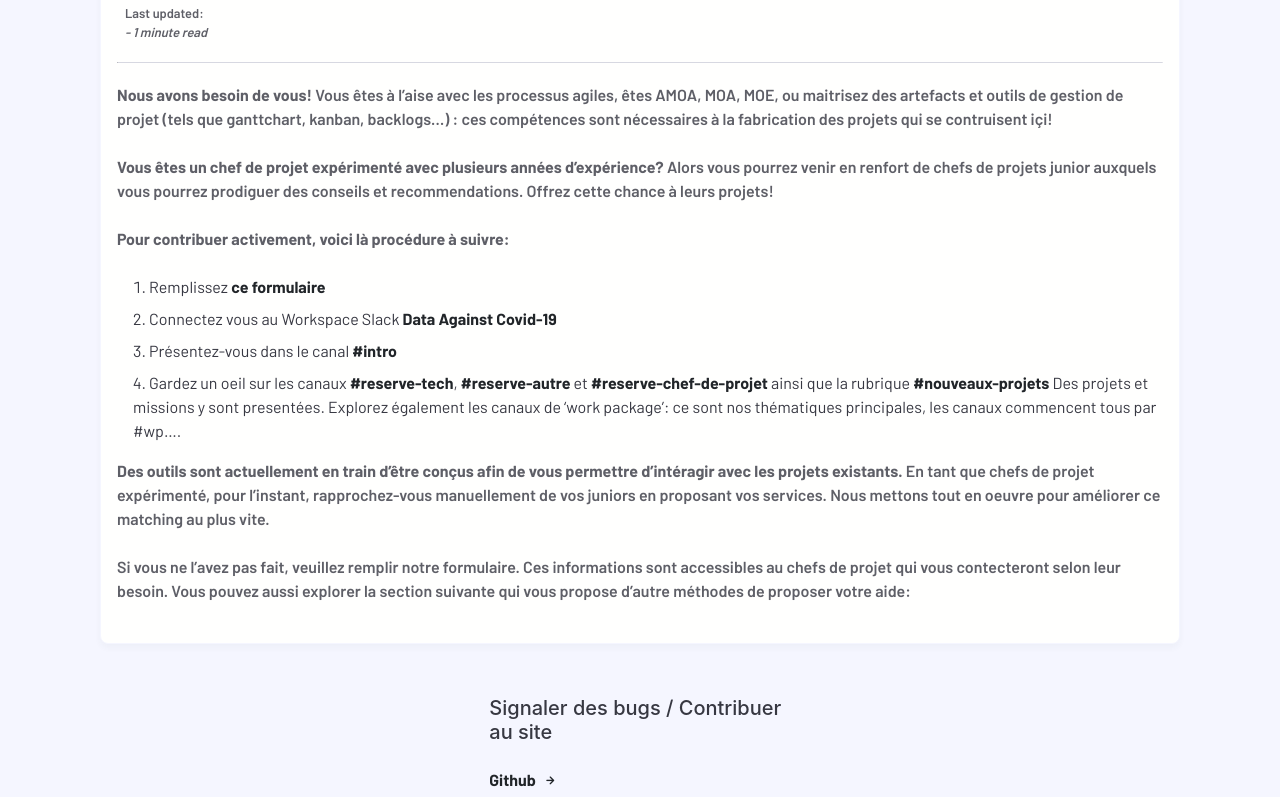
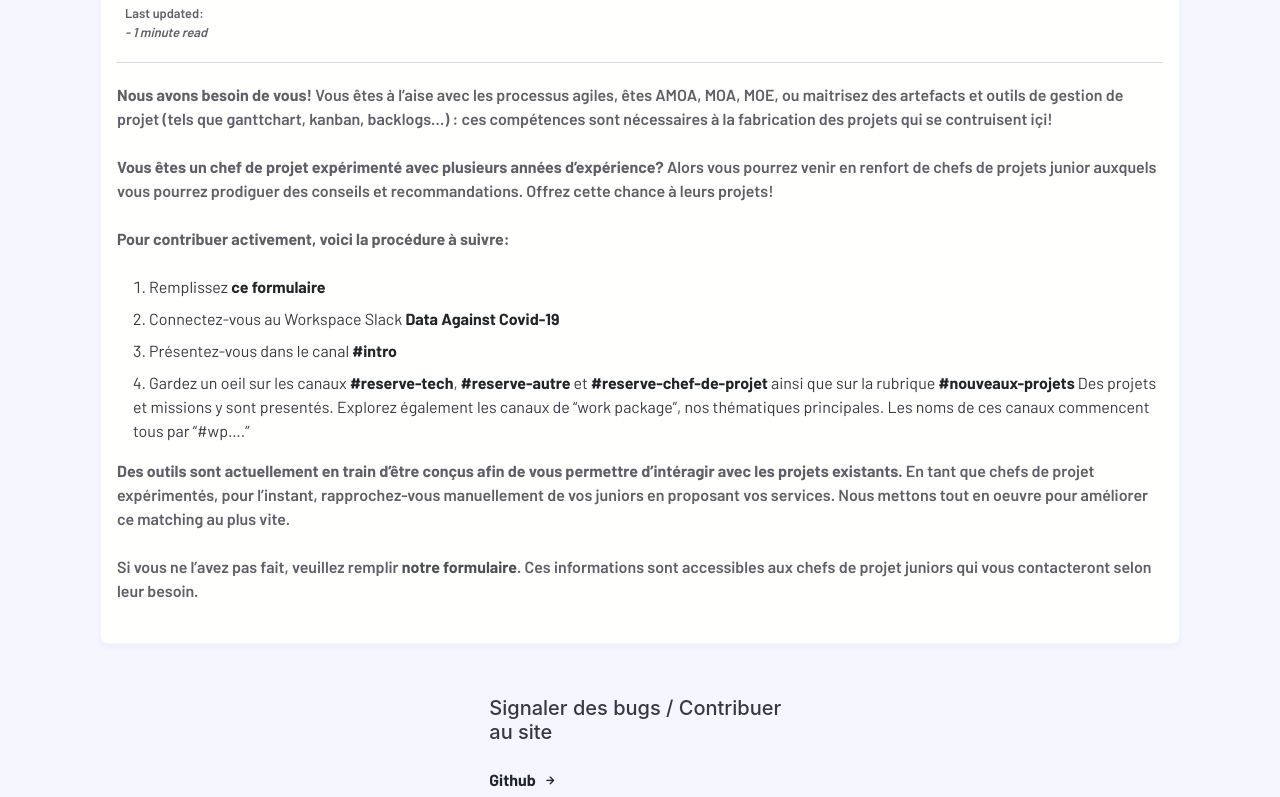
Before and after one commit to opencovid19-fr/opencovid19-fr.github.io, a Jekyll site: the page built from _posts/Comment contribuer/2020-03-15-je-suis-chef-de-projet.md, in a window 1280 px wide and 900 px high, scrolled down 215 px, cut to the strip 103-900 px from the top of the window. Built offline with Jekyll 4.4.1, drawn with Linux system fonts in a browser that asks for light colours; nearby versions of some CDN libraries; comment, search, counter and statistics services are not loaded.

Commit message:
Correct typos

```diff
--- a/_posts/Comment contribuer/2020-03-15-je-suis-chef-de-projet.md
+++ b/_posts/Comment contribuer/2020-03-15-je-suis-chef-de-projet.md
@@ -11,17 +11,16 @@
 
 **Nous avons besoin de vous!** Vous êtes à l'aise avec les processus agiles, êtes AMOA, MOA, MOE, ou maitrisez des artefacts et outils de gestion de projet (tels que ganttchart, kanban, backlogs...) : ces compétences sont nécessaires à la fabrication des projets qui se contruisent içi!
 
-**Vous êtes un chef de projet expérimenté avec plusieurs années d'expérience?** Alors vous pourrez venir en renfort de chefs de projets junior auxquels vous pourrez prodiguer des conseils et recommendations. Offrez cette chance à leurs projets!
+**Vous êtes un chef de projet expérimenté avec plusieurs années d'expérience?** Alors vous pourrez venir en renfort de chefs de projets junior auxquels vous pourrez prodiguer des conseils et recommandations. Offrez cette chance à leurs projets!
 
-**Pour contribuer activement, voici là procédure à suivre:**
+**Pour contribuer activement, voici la procédure à suivre:**
 1. Remplissez [ce formulaire](https://docs.google.com/forms/d/e/1FAIpQLSdiw56eQNGkm5uQt7mlcR32n--J2rwfSgOYpF9eAKThFNv7rA/viewform)
-2. Connectez vous au Workspace Slack [Data Against Covid-19](https://join.slack.com/t/dataagainstcovid-19/shared_invite/zt-cgsplso2-LIvWeRHlf1ZFIrh~SPj~IA)
+2. Connectez-vous au Workspace Slack [Data Against Covid-19](https://join.slack.com/t/dataagainstcovid-19/shared_invite/zt-cgsplso2-LIvWeRHlf1ZFIrh~SPj~IA)
 4. Présentez-vous dans le canal [#intro](https://app.slack.com/client/TUQTGE7FU/C010DRZCJQL/thread/CV3M7RE8Y-1585336854.107000)
-5. Gardez un oeil sur les canaux [#reserve-tech](https://app.slack.com/client/TUQTGE7FU/C0104P6HVQU/user_profile/UV7BB6V5H), [#reserve-autre](https://app.slack.com/client/TUQTGE7FU/C010GHUTNJZ/user_profile/UV7BB6V5H) et [#reserve-chef-de-projet](https://app.slack.com/client/TUQTGE7FU/C010GHURJJ1/user_profile/UV7BB6V5H) ainsi que la rubrique [#nouveaux-projets](https://app.slack.com/client/TUQTGE7FU/C0104CJLN9F/user_profile/UV7BB6V5H)
-Des projets et missions y sont presentées.
-Explorez également les canaux de 'work package': ce sont nos thématiques principales, les canaux commencent tous par #wp....
+5. Gardez un oeil sur les canaux [#reserve-tech](https://app.slack.com/client/TUQTGE7FU/C0104P6HVQU/user_profile/UV7BB6V5H), [#reserve-autre](https://app.slack.com/client/TUQTGE7FU/C010GHUTNJZ/user_profile/UV7BB6V5H) et [#reserve-chef-de-projet](https://app.slack.com/client/TUQTGE7FU/C010GHURJJ1/user_profile/UV7BB6V5H) ainsi que sur la rubrique [#nouveaux-projets](https://app.slack.com/client/TUQTGE7FU/C0104CJLN9F/user_profile/UV7BB6V5H)
+Des projets et missions y sont presentés.
+Explorez également les canaux de "work package", nos thématiques principales. Les noms de ces canaux commencent tous par "#wp...."
 
-**Des outils sont actuellement en train d'être conçus afin de vous permettre d'intéragir avec les projets existants.** En tant que chefs de projet expérimenté, pour l'instant, rapprochez-vous manuellement de vos juniors en proposant vos services. Nous mettons tout en oeuvre pour améliorer ce matching au plus vite.
+**Des outils sont actuellement en train d'être conçus afin de vous permettre d'intéragir avec les projets existants.** En tant que chefs de projet expérimentés, pour l'instant, rapprochez-vous manuellement de vos juniors en proposant vos services. Nous mettons tout en oeuvre pour améliorer ce matching au plus vite.
 
-Si vous ne l'avez pas fait, veuillez remplir notre formulaire. Ces informations sont accessibles au chefs de projet qui vous contecteront selon leur besoin.
-Vous pouvez aussi explorer la section suivante qui vous propose d'autre méthodes de proposer votre aide:
+Si vous ne l'avez pas fait, veuillez remplir [notre formulaire](https://docs.google.com/forms/d/e/1FAIpQLSdiw56eQNGkm5uQt7mlcR32n--J2rwfSgOYpF9eAKThFNv7rA/viewform). Ces informations sont accessibles aux chefs de projet juniors qui vous contacteront selon leur besoin.
```
